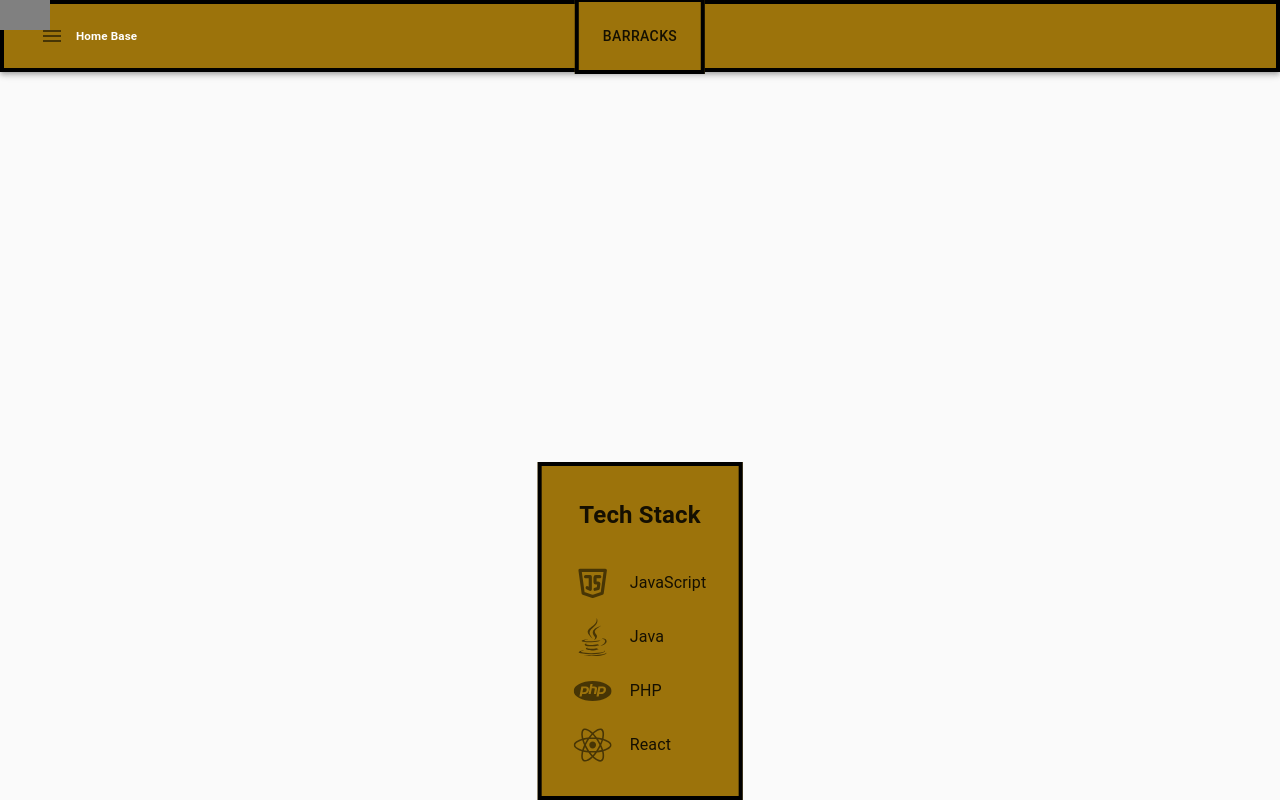
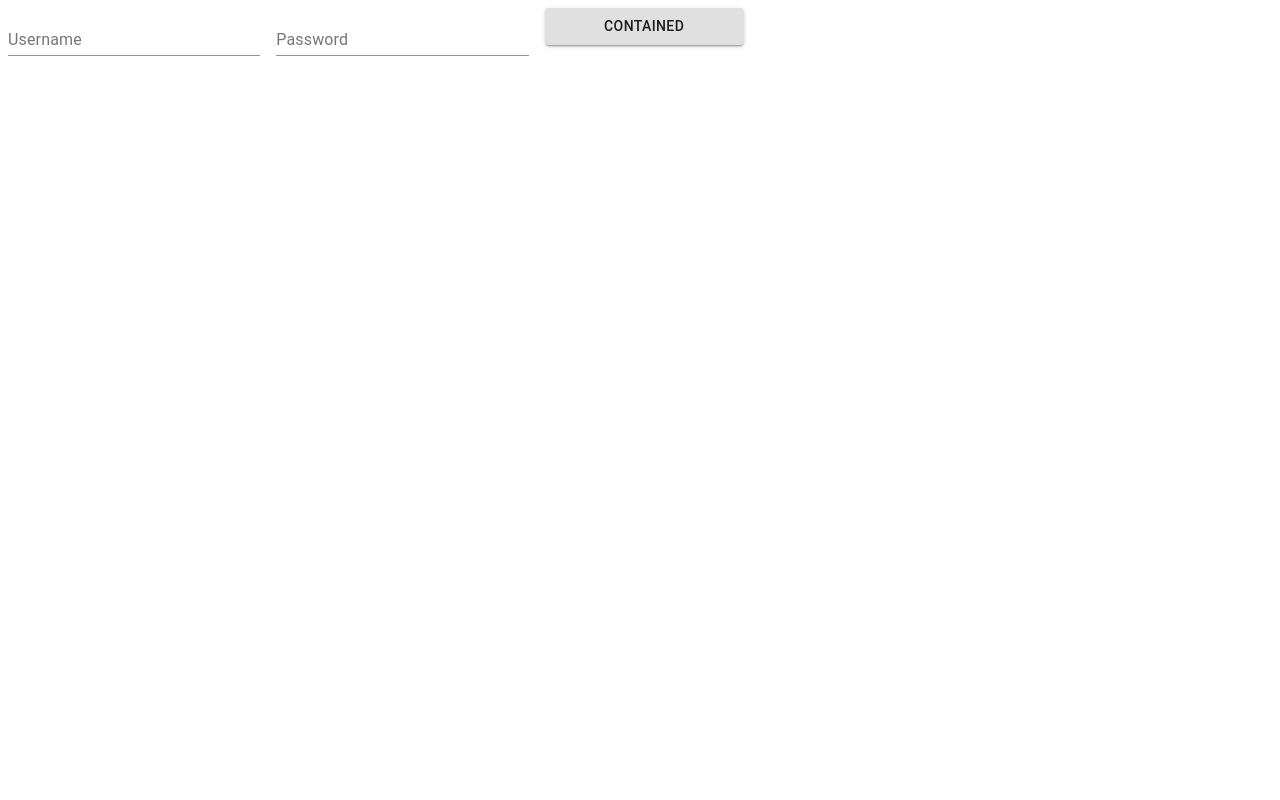
Before and after one commit to aqdasilva/HomeBase, a React (Create React App) app: page / in a window 1280 px wide. Built offline with nearby package versions, Linux system fonts and the light colour scheme.

Commit message:
adding a login page

```diff
--- a/src/App.js
+++ b/src/App.js
@@ -1,18 +1,32 @@
-import React from 'react';
-import { Route, Routes } from 'react-router-dom';
+import React, { useState } from 'react';
+import LoginForm from './components/loginPage';
+import { Routes, Route } from 'react-router-dom';
 import Mainpage from './mainpage';
 import Github from './routes/github';
 import Resume from './routes/resume';
 import Twitch from './routes/twitch';
 
 function App() {
-    return <Routes>
+  const [isLoggedIn, setIsLoggedIn] = useState(false);
+
+  const handleLogin = () => {
+    setIsLoggedIn(true);
+  };
+
+  return (
+    <>
+      {!isLoggedIn ? (
+        <LoginForm onLogin={handleLogin} />
+      ) : (
+        <Routes>
           <Route path="/" element={<Mainpage />} />
           <Route path="/github" element={<Github />} />
           <Route path="/resume" element={<Resume />} />
           <Route path="/twitch" element={<Twitch />} />
         </Routes>
-
+      )}
+    </>
+  );
 }
 
 export default App;
--- /dev/null
+++ b/src/components/loginPage.js
@@ -0,0 +1,34 @@
+import React from 'react';
+import { makeStyles } from '@material-ui/core/styles';
+import TextField from '@material-ui/core/TextField';
+import { Button } from '@material-ui/core';
+import { useNavigate } from 'react-router-dom';
+
+const useStyles = makeStyles((theme) => ({
+  root: {
+    '& > *': {
+      margin: theme.spacing(1),
+      width: '25ch',
+    },
+  },
+}));
+
+const LoginForm = () => {
+  const classes = useStyles();
+
+  const navigate = useNavigate();
+
+  const handleClick = () => {
+    navigate('/github');
+  }
+
+  return (
+    <form className={classes.root} noValidate autoComplete="off">
+      <TextField id="username" label="Username" />
+      <TextField id="password" label="Password" type="password" />
+      <Button variant="contained" onClick={handleClick}>Contained</Button>
+    </form>
+  );
+};
+
+export default LoginForm;
```
Lines whose indentation alone changed are shown as unchanged.
